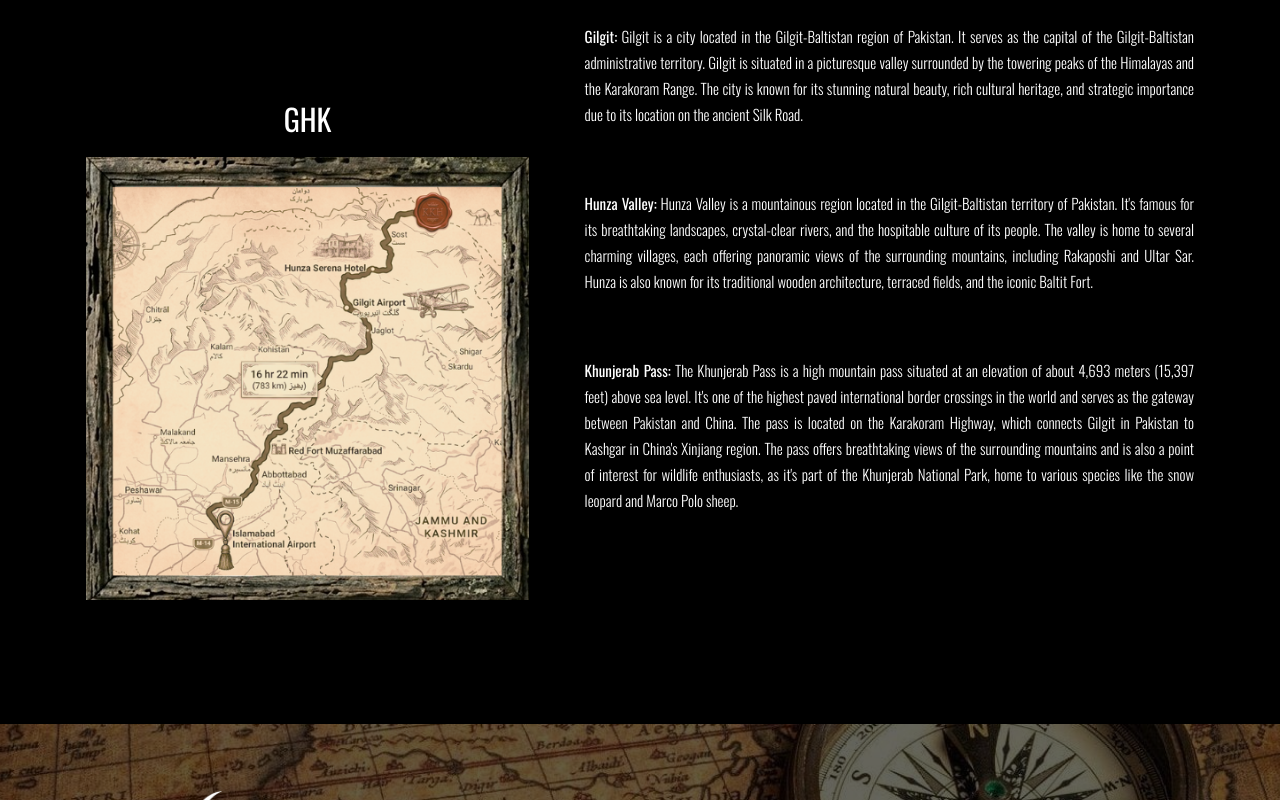
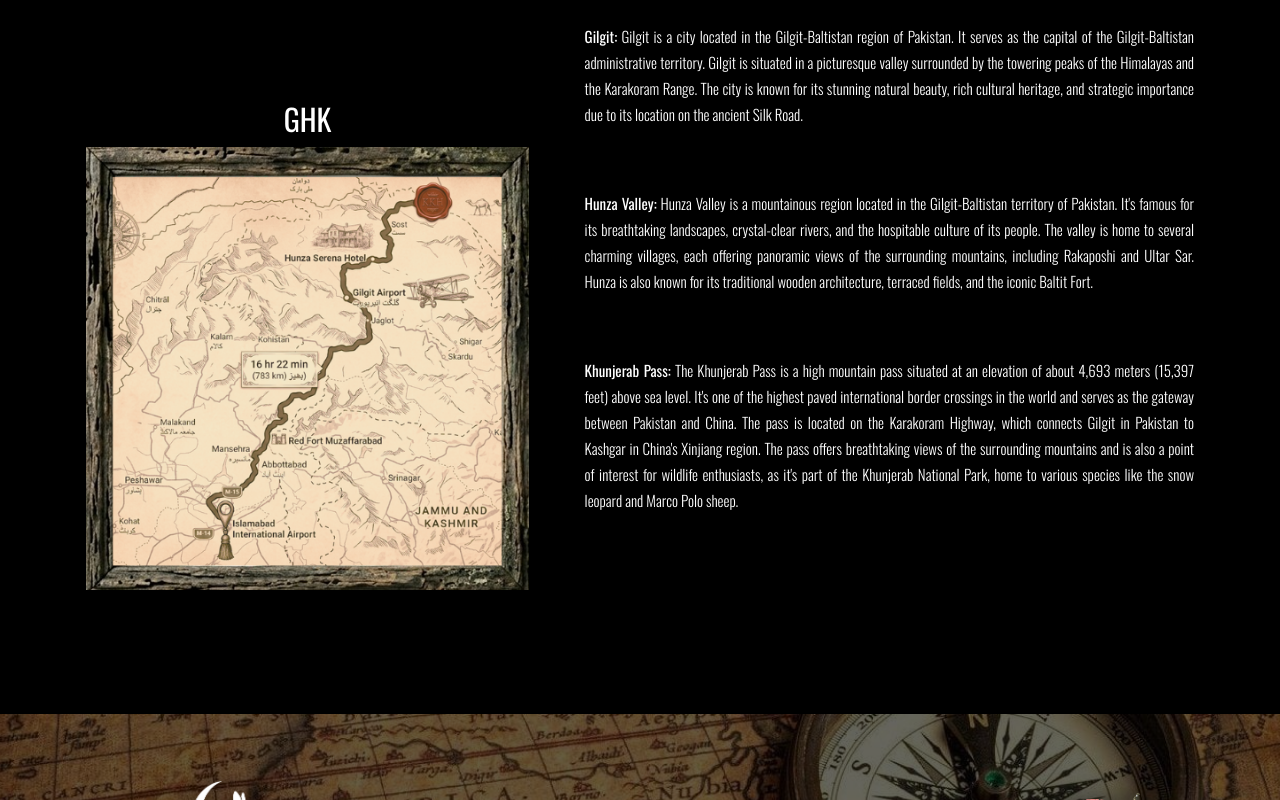
Before and after one commit to msaadfall25bsse/moon-rabbit-tour, a Next.js app: page /ghk in a window 1280 px wide. Shown: the part 388-1188 px from the top of the page. Built offline with nearby package versions, Linux system fonts and the light colour scheme.

Commit message:
Move map image up by 10px

```diff
--- a/app/ghk/page.tsx
+++ b/app/ghk/page.tsx
@@ -32,7 +32,7 @@ export default function GHKPage() {
             <h2 className="mb-4 font-['Oswald',sans-serif] text-[30px] font-normal text-white tracking-normal text-center">
               GHK
             </h2>
-            <div className="relative w-full">
+            <div className="relative w-full -mt-[10px]">
               <Image
                 src="/tour/ghk_map.png"
                 alt="GHK Route Map"
```
